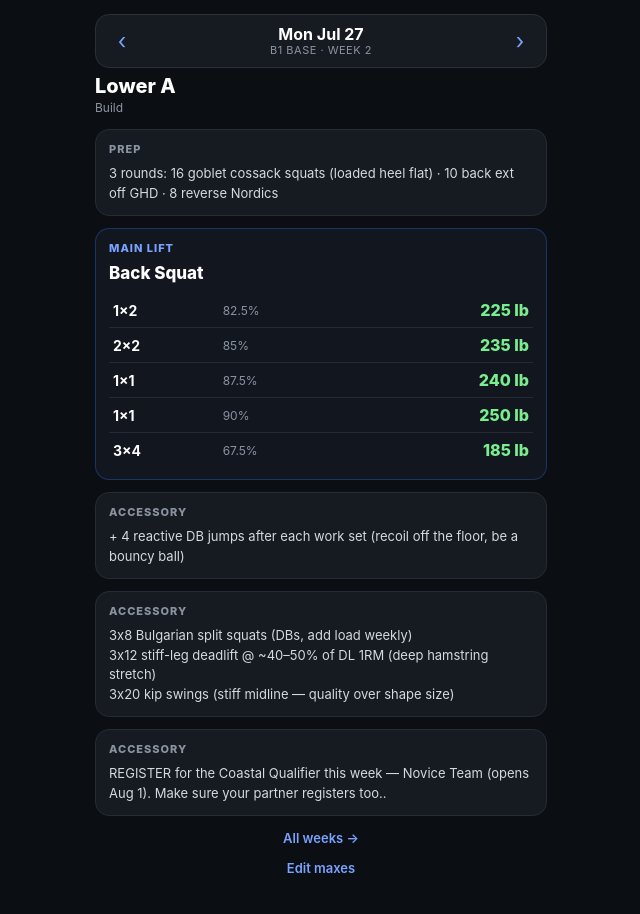
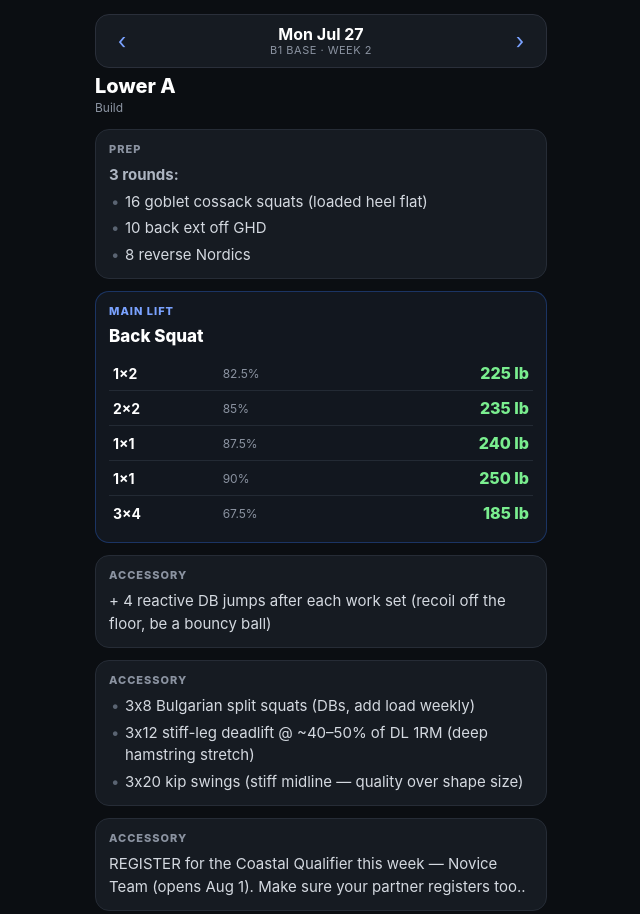
Before and after one commit to mikesholar/fotc-2027-prep, a website built with Vite: page index.html in a window 1280 px wide. Shown: the top 914 px of the page, without its empty margins (319-959 px from the left). Before the commit the page ends 890 px from the top, so only its background shows below. Built offline with nearby package versions, Linux system fonts and the light colour scheme.

Commit message:
feat: render Prep & Accessory sections as bulleted movement lists
Parse section text into a lead line plus bullets (splitting on " · "
and newlines), scoped to Prep/Accessory sections by label. Lone-sentence
notes stay as plain paragraphs. Movement boxes carry a `movement` class
and render one step larger (15px) for readability.

Co-Authored-By: Claude Opus 4.8 (1M context) <noreply@anthropic.com>
Claude-Session: https://claude.ai/code/session_01EuZ6Q5iwfBnc6PQwpt2QPU

```diff
--- /dev/null
+++ b/src/core/movement-list.ts
@@ -0,0 +1,46 @@
+export type MovementGroup = { lead: string | null; items: string[] };
+
+export type MovementBody =
+  | { kind: "paragraph"; text: string }
+  | { kind: "list"; groups: MovementGroup[] };
+
+const ITEM_SEP = " · ";
+const LEAD_PATTERN = /^(.+?:)\s+(.+)$/;
+
+const splitItems = (text: string): string[] =>
+  text
+    .split(ITEM_SEP)
+    .map((item) => item.trim())
+    .filter((item) => item.length > 0);
+
+export const parseMovementBody = (text: string): MovementBody => {
+  const lines = text
+    .split("\n")
+    .map((line) => line.trim())
+    .filter((line) => line.length > 0);
+
+  const groups: MovementGroup[] = [];
+  let leadlessGroup: MovementGroup | null = null;
+
+  for (const line of lines) {
+    const match = line.match(LEAD_PATTERN);
+    if (match && match[2].includes(ITEM_SEP)) {
+      groups.push({ lead: match[1], items: splitItems(match[2]) });
+      leadlessGroup = null;
+      continue;
+    }
+
+    if (leadlessGroup === null) {
+      leadlessGroup = { lead: null, items: [] };
+      groups.push(leadlessGroup);
+    }
+    leadlessGroup.items.push(...splitItems(line));
+  }
+
+  const [only] = groups;
+  if (groups.length === 1 && only.lead === null && only.items.length === 1) {
+    return { kind: "paragraph", text: only.items[0] };
+  }
+
+  return { kind: "list", groups };
+};
--- a/src/styles.css
+++ b/src/styles.css
@@ -28,6 +28,16 @@ body { margin: 0; font-family: -apple-system, system-ui, sans-serif; background:
 .box.prep .box-label,
 .box.text .box-label { color: #8b93a1; }
 .box-text { font-size: 13px; color: #d4d9e0; line-height: 1.5; white-space: pre-line; }
+.box-lead { font-size: 13px; font-weight: 700; color: #aeb6c2; line-height: 1.5; margin-bottom: 4px; }
+.box-lead + .box-list { margin-top: 0; }
+.box-list { list-style: none; margin: 0; padding: 0; }
+.box-list + .box-lead { margin-top: 10px; }
+.box-list li { font-size: 13px; color: #d4d9e0; line-height: 1.5; padding-left: 16px; position: relative; }
+.box-list li + li { margin-top: 4px; }
+.box-list li::before { content: "•"; position: absolute; left: 2px; color: #5a6472; }
+.box.movement .box-lead,
+.box.movement .box-list li,
+.box.movement .box-text { font-size: 15px; }
 .liftname { font-size: 17px; font-weight: 800; color: #fff; margin-bottom: 10px; }
 
 /* ---- Main-lift table (Layout A) ---- */
--- a/src/ui/day-screen.ts
+++ b/src/ui/day-screen.ts
@@ -1,7 +1,10 @@
 import type { ResolvedDay, ResolvedSection } from "../core/loads";
 import { formatWeekLabel } from "../core/format";
+import { parseMovementBody, type MovementGroup } from "../core/movement-list";
 import { el } from "./dom";
 import { navigate } from "./router";
+
+const MOVEMENT_LABELS = new Set(["Prep", "Accessory"]);
 
 const makeArrow = (glyph: string, label: string, date: string | null): HTMLElement => {
   const arrow = el("div", date ? "arrow" : "arrow disabled", glyph);
@@ -42,13 +45,30 @@ const renderMain = (s: Extract<ResolvedSection, { type: "mainLift" }>): HTMLElem
   return box;
 };
 
+const renderMovementGroup = (group: MovementGroup): HTMLElement[] => {
+  const nodes: HTMLElement[] = [];
+  if (group.lead) nodes.push(el("div", "box-lead", group.lead));
+  const list = el("ul", "box-list");
+  for (const item of group.items) list.appendChild(el("li", undefined, item));
+  nodes.push(list);
+  return nodes;
+};
+
+const renderMovementBody = (text: string): HTMLElement[] => {
+  const body = parseMovementBody(text);
+  if (body.kind === "paragraph") return [el("div", "box-text", body.text)];
+  return body.groups.flatMap(renderMovementGroup);
+};
+
 const renderSection = (s: ResolvedSection): HTMLElement => {
   if (s.type === "mainLift") return renderMain(s);
-  const box = el("div", `box ${s.type}`);
+  const isMovement = MOVEMENT_LABELS.has(s.label);
+  const box = el("div", `box ${s.type}${isMovement ? " movement" : ""}`);
   box.appendChild(el("div", "box-label", s.label));
-  const body = el("div", "box-text");
-  body.textContent = s.text;
-  box.appendChild(body);
+  const bodyNodes = isMovement
+    ? renderMovementBody(s.text)
+    : [el("div", "box-text", s.text)];
+  for (const node of bodyNodes) box.appendChild(node);
   return box;
 };
 
```
Also changed, not shown: test/day-screen.test.ts (added, +119 -0 lines), test/movement-list.test.ts (added, +109 -0 lines).
